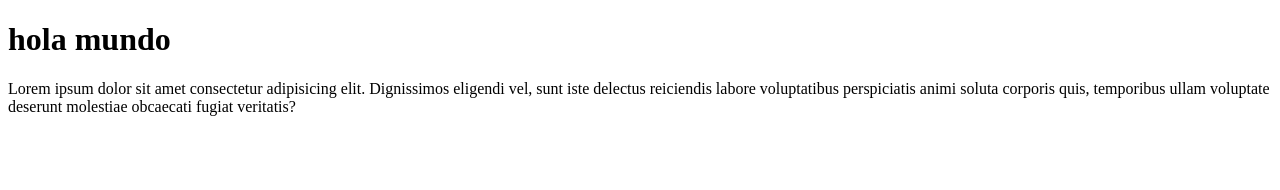
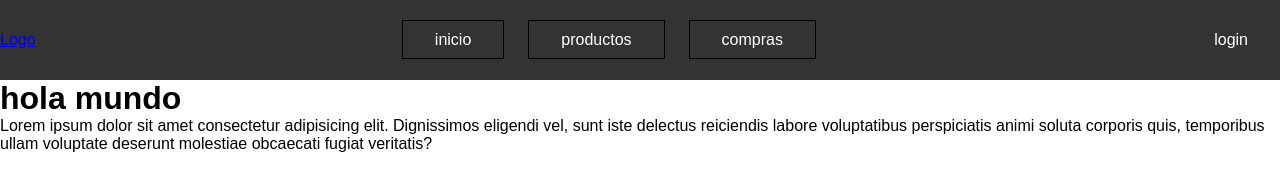
Before and after one commit to SantiagoLeon02/Food-Store, a plain HTML site: page index.html in a window 1280 px wide. Drawn offline with Linux system fonts and the light colour scheme.

Commit message:
Agregue un navbar con algunos estulos basicos con css

```diff
--- a/index.html
+++ b/index.html
@@ -3,10 +3,31 @@
 <head>
     <meta charset="UTF-8">
     <meta name="viewport" content="width=device-width, initial-scale=1.0">
+    <link rel="stylesheet" href="style.css">
     <title>Document</title>
 </head>
 <body>
-    <h1>hola mundo</h1>
-    <p>Lorem ipsum dolor sit amet consectetur adipisicing elit. Dignissimos eligendi vel, sunt iste delectus reiciendis labore voluptatibus perspiciatis animi soluta corporis quis, temporibus ullam voluptate deserunt molestiae obcaecati fugiat veritatis?</p>
+    <header>
+        <div class="logo">
+            <a href="#">Logo</a>
+        </div>
+        <nav class="menu-options">
+            <ul>
+                <li><a href="#home">inicio</a></li>
+                <li><a href="#products">productos</a></li>
+                <li><a href="#shop">compras</a></li>
+            </ul>
+        </nav>
+        <div class="login">
+            <a href="">login</a>
+        </div>
+    </header>
+    <main>
+        <h1>hola mundo</h1>
+        <p>Lorem ipsum dolor sit amet consectetur adipisicing elit. Dignissimos eligendi vel, sunt iste delectus reiciendis labore voluptatibus perspiciatis animi soluta corporis quis, temporibus ullam voluptate deserunt molestiae obcaecati fugiat veritatis?</p>
+    </main>
+    <footer>
+
+    </footer>
 </body>
 </html>
--- a/style.css
+++ b/style.css
@@ -0,0 +1,47 @@
+*{
+    box-sizing: border-box;
+    margin: 0;
+    padding: 0;
+}
+
+body{
+    font-family: Arial, Helvetica, sans-serif;
+
+}
+
+header{
+    display: flex;
+    justify-content: space-between;
+    align-items: center;
+    height: 5rem;
+    background-color: #333;
+    color: #fff;
+}
+
+.menu-options ul{
+    display: flex;
+    list-style: none;
+    gap: 1.5rem;
+}
+
+.menu-options ul li a{
+    color: #fff;
+    text-align: center;
+    text-decoration: none;
+    padding: 0.6rem 2rem;
+    border: 1px solid #000;
+    transition: background-color 0.3s ease, color 0.3s ease;
+}
+
+.menu-options ul li a:hover{
+    color:#333;
+    background-color: #fff;
+    border-radius: 0.5rem;
+    text-decoration: none;
+}
+
+.login a{
+    padding: 0.6rem 2rem;
+    text-decoration: none;
+    color: #fff;
+}
```
